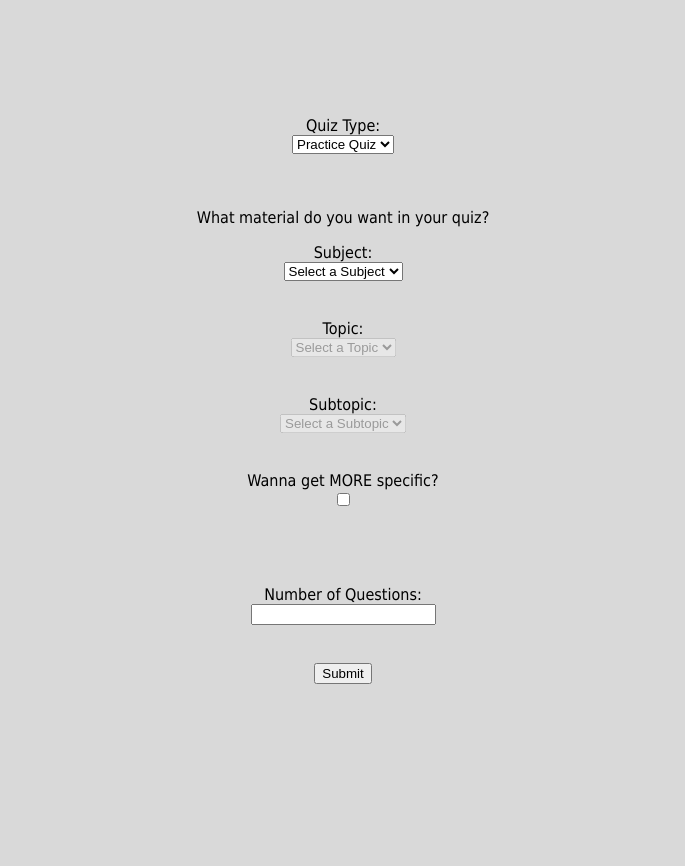
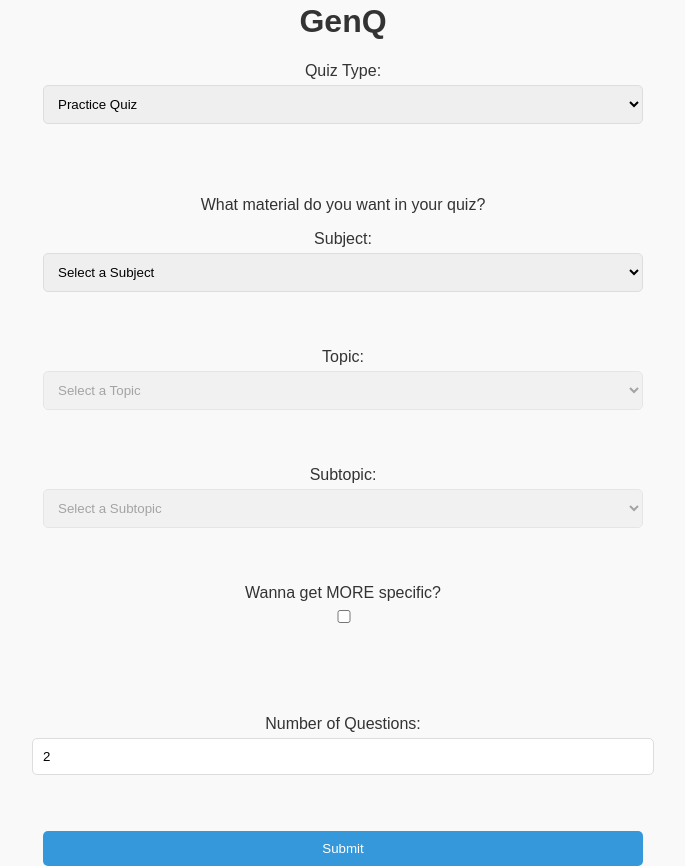
Before and after one commit to charlottegeo/GenQ, a Flask app: page / in a window 1280 px wide. Shown: the whole page, without its empty margins (297-982 px from the left). Before the commit the page ends 684 px from the top, so only its background shows below. Run offline with Flask 3, Linux system fonts and the light colour scheme; some libraries are stand-ins or nearby versions.

Commit message:
Changed CSS, made site look cleaner, added loading animation

````diff
--- a/app/static/css/styles.css
+++ b/app/static/css/styles.css
@@ -1,19 +1,57 @@
-html, body {
-    height: 100%;
-    margin: 0;
-    padding: 0;
-    font-family: 'Tahoma', sans-serif;
-    color: #000000;
-    background-color: #D9D9D9;
-}
-#quiz_form {
+
+body {
+    font-family: Arial, sans-serif;
+    color: #333;
+    background-color: #f9f9f9;
+    padding: 20px;
+
+    /* Flexbox styles */
     display: flex;
     flex-direction: column;
     justify-content: center;
     align-items: center;
-    height: 100vh;
+    height: 100vh; /* Full viewport height */
+    margin: 0; /* Remove default margin */
+}
+
+.form-container {
+    width: 100%;
+    max-width: 600px;
+    margin: 0;
+
+    /* Flexbox styles */
+    display: flex;
+    flex-direction: column;
+    align-items: center;
+}
+.form-container label {
+    display: block;
+    margin-bottom: 5px;
+}
+
+.form-container select,
+.form-container input {
+    width: 100%;
+    padding: 10px;
+    border: 1px solid #ddd;
+    border-radius: 5px;
+    margin-bottom: 20px;
+}
+
+.submit-btn {
+    background-color: #3498db;
+    color: #fff;
+    border: none;
+    border-radius: 5px;
+    padding: 10px 20px;
+    cursor: pointer;
     width: 100%;
 }
+
+.submit-btn:hover {
+    background-color: #2980b9;
+}
+
 
 #concept{
     display: none;
@@ -21,3 +59,32 @@
 #conceptLbl{
     display: none;
 }
+#loader {
+    border: 16px solid #f3f3f3; /* Light grey */
+    border-top: 16px solid #3498db; /* Blue */
+    border-radius: 50%;
+    width: 120px;
+    height: 120px;
+    animation: spin 2s linear infinite;
+    position: fixed; /* Fixed positioning */
+    top: 50%; /* Push down from the top by 50% of the viewport height */
+    left: 50%; /* Push right from the left by 50% of the viewport width */
+    transform: translate(-50%, -50%); /* Translate back by 50% of the loader's width and height */
+}
+
+@keyframes spin {
+    0% { transform: rotate(0deg); }
+    100% { transform: rotate(360deg); }
+}
+
+.content {
+    margin-top: 20px;
+}
+
+.header h1, .header h2 {
+    text-align: center;
+}
+
+#studyGuideText {
+    overflow: auto;
+}
--- a/app/static/js/script.js
+++ b/app/static/js/script.js
@@ -13,7 +13,7 @@
     document.getElementById('subtopic').value = "";
     document.getElementById('subtopic').disabled = true;
     document.getElementById('concept').value = "";
-    document.getElementById('numQuestions').value = "";
+    document.getElementById('numQuestions').value = 2;
     document.getElementById('quizType').value = "quiz";
     document.getElementById("numQuestionsLbl").style.display = "block";
     document.getElementById('numQuestions').style.display = "block";
@@ -39,6 +39,9 @@
         result_type: result_type
     });
     document.getElementById('quiz_form').style.display = "none";
+    var header = document.querySelector('.header');
+    header.style.display = 'none';
+    document.getElementById('loader').style.display = "block";
 }
 
 function changeQuizType(){
@@ -70,7 +73,11 @@
 socket.on('subjects', function(subjects) {
     var subjectSelect = document.getElementById('subject');
     subjects.forEach(function(subject) {
-        var option = new Option(subject.name + " - " + subject.description, subject._id);
+        var subjectText = subject.name;
+        if (subject.description) {
+            subjectText += " - " + subject.description;
+        }
+        var option = new Option(subjectText, subject._id);
         subjectSelect.add(option);
     });
 });
@@ -129,6 +136,7 @@
 }
 
 socket.on('studyGuideGenerated', function(data) {
+    document.getElementById('loader').style.display = "none"; // Hide the loader
     var studyGuideText = document.getElementById('studyGuideText');
     let formattedText = data.text.replace(/\n/g, '<br>');
     formattedText = formattedText.replace(/\*(.*?)\*/g, '<b>$1</b>');
@@ -137,6 +145,7 @@
 });
 
 socket.on('quizGenerated', function(data) {
+    document.getElementById('loader').style.display = "none"; // Hide the loader
     var quizText = document.getElementById('quizText');
     var questions = data.quiz[0]; // Assuming this structure from your existing code
     answers = data.quiz[1]; // Assuming this is where correct answers are stored
--- a/app/templates/index.html
+++ b/app/templates/index.html
@@ -8,7 +8,11 @@
         <script src="{{ url_for('static', filename='js/script.js') }}"></script>
     </head>
     <body>
-        <div id="quiz_form">
+        <div class="header">
+            <h2>Welcome to</h2>
+            <h1>GenQ</h1>
+        </div>
+        <div id="quiz_form" class="form-container">
             <label for="quizType">Quiz Type:</label>
             <select id="quizType" name="quizType" onchange="changeQuizType()">
                 <option value="quiz">Practice Quiz</option>
@@ -40,10 +44,11 @@
             <label id="conceptLbl">Specific Concept:</label>
             <input type="text" id="concept" name="concept"><br><br>
             <label id="numQuestionsLbl">Number of Questions:</label>
-            <input type="text" id="numQuestions" name="numQuestions"><br><br>
-            <button type="submit" onclick="submitForm()">Submit</button>
+            <input type="number" id="numQuestions" name="numQuestions" value="2"><br><br>
+            <button type="submit" class="submit-btn" onclick="submitForm()">Submit</button>
         </div>
-        <div id="studyGuideText"></div>
-        <div id="quizText"></div>
+        <p id="loader" class="loader" style="display: none;"></p>
+        <div id="studyGuideText" class="content"></div>
+        <div id="quizText" class="content"></div>
     </body>
 </html>
--- a/app/utils/content_manager.py
+++ b/app/utils/content_manager.py
@@ -92,6 +92,8 @@
         response = model.generate_content(f"Write a study guide on {subtopic} in {topic_name} in {subject_name}." + guide_format_instructions)
     if response:
         generated_text = response.text
+        generated_text = generated_text.replace("```html\n", "")
+        generated_text = generated_text.replace("\n```", "")
         socketio.emit('studyGuideGenerated', {'text': generated_text})
     else:
         socketio.emit('studyGuideGenerated', {'text': 'Failed to generate study guide.'})
````
